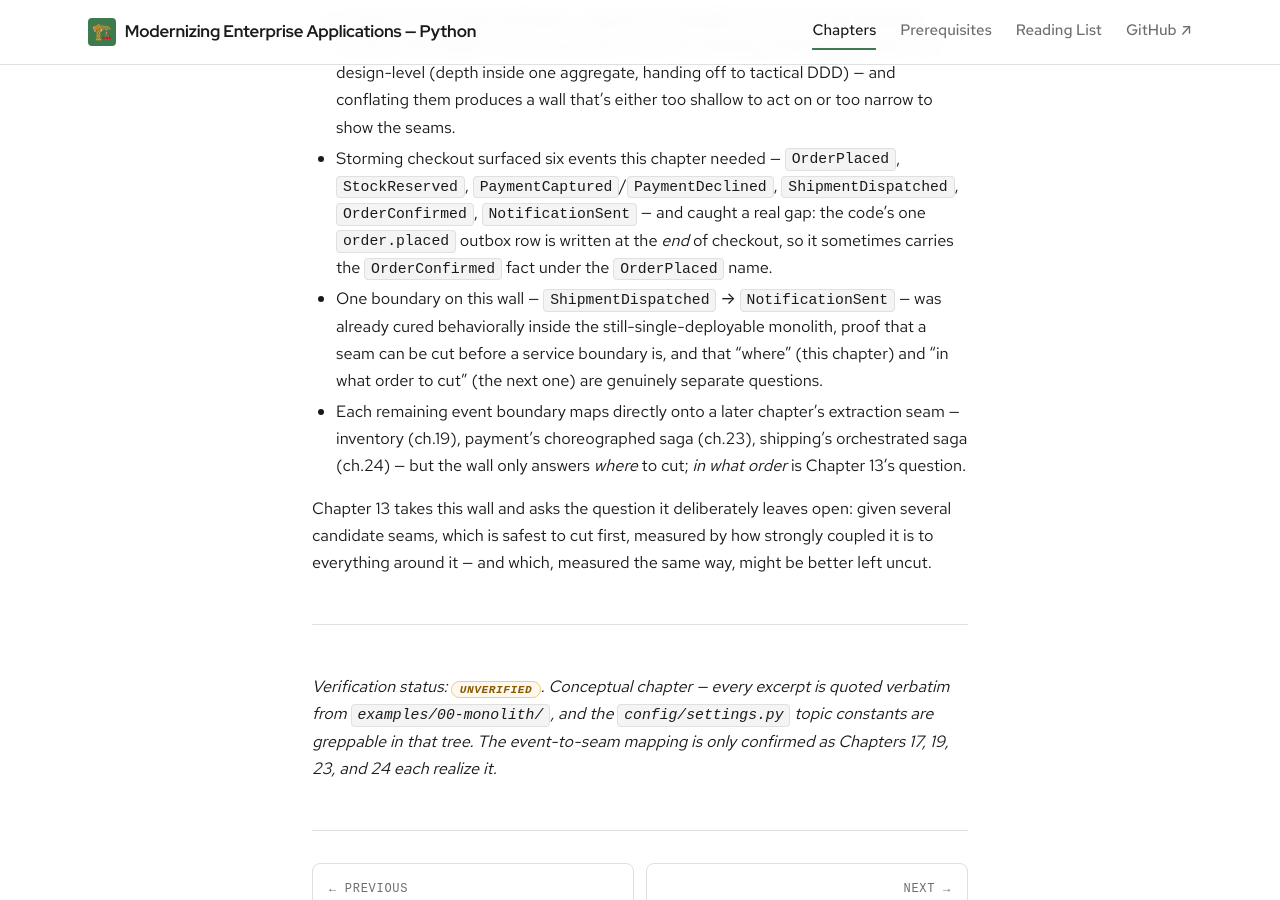
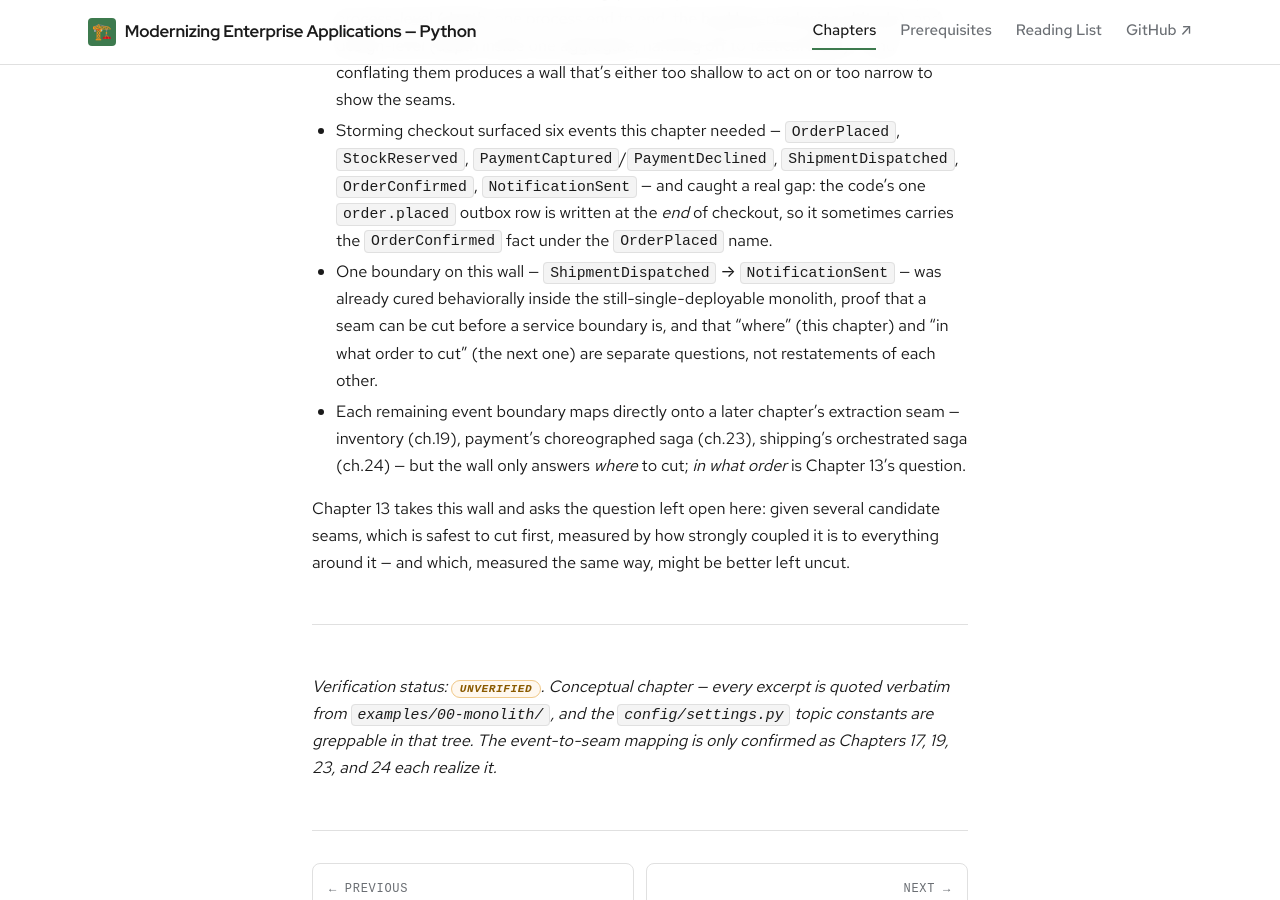
Before and after one commit to patterncatalyst/modernizing-enterprise-applications-python, a Jekyll site: the page built from _docs/12-event-storming.md, in a window 1280 px wide and 900 px high, scrolled down 10322 px. Built offline with Jekyll 4.4.1, drawn with Linux system fonts in a browser that asks for light colours; some web fonts are replaced; some of the changed text lies outside the part shown.

Commit message:
fix(frontmatter): voice pass ch.11-13 -> 0 ban-tier

````diff
--- a/_docs/12-event-storming.md
+++ b/_docs/12-event-storming.md
@@ -100,7 +100,7 @@ implementation happens to be wired.
 
 Nothing about this chapter asks you to adopt new tooling to get that
 artifact; the timeline this chapter builds is written in prose and a
-diagram, the same way the rest of this book records decisions.
+diagram, the same way the other chapters in this book record decisions.
 
 ## The grammar of a session
 
@@ -209,7 +209,7 @@ for line in items:
 ```
 
 Read as code, that sequence already gets the business order right: the
-`Order` row — the fact that a customer's intent to buy exists — is persisted
+`Order` row — the fact of a customer's intent to buy — is persisted
 *before* any reservation is attempted. What the code doesn't do is *name*
 that moment as a fact anything else could react to. No event fires when the
 `Order` row commits; the only thing this function ever publishes is a single
@@ -280,7 +280,7 @@ system, happens later, independently, driven by
 `notification.management.commands.order_placed_consumer` reacting to that
 same outbox row once a separate relay process has published it. Storming
 this policy doesn't surface a gap to close — it surfaces a cure already
-shipped, which is worth noticing precisely because it proves the method:
+shipped, which proves the method:
 this book didn't have to wait for notification to become its own deployable
 (Chapter 17) before cutting the behavioral seam first, inside the monolith,
 where the cost of being wrong was cheapest. An **Order Status** read model,
@@ -365,14 +365,14 @@ and 24 each do, one boundary at a time, before Chapter 26 ever touches
   already cured behaviorally inside the still-single-deployable monolith,
   proof that a seam can be cut before a service boundary is, and that
   "where" (this chapter) and "in what order to cut" (the next one) are
-  genuinely separate questions.
+  separate questions, not restatements of each other.
 - Each remaining event boundary maps directly onto a later chapter's
   extraction seam — inventory (ch.19), payment's choreographed saga (ch.23),
   shipping's orchestrated saga (ch.24) — but the wall only answers *where*
   to cut; *in what order* is Chapter 13's question.
 
-Chapter 13 takes this wall and asks the question it deliberately leaves
-open: given several candidate seams, which is safest to cut first, measured
+Chapter 13 takes this wall and asks the question left open here: given
+several candidate seams, which is safest to cut first, measured
 by how strongly coupled it is to everything around it — and which, measured
 the same way, might be better left uncut.
 
````
Also changed, not shown: other parts of _docs/12-event-storming.md (+3 -3 lines), _docs/11-ddd-and-hexagonal.md (+8 -7 lines), _docs/13-coupling-and-modular-monolith.md (+2 -2 lines).
